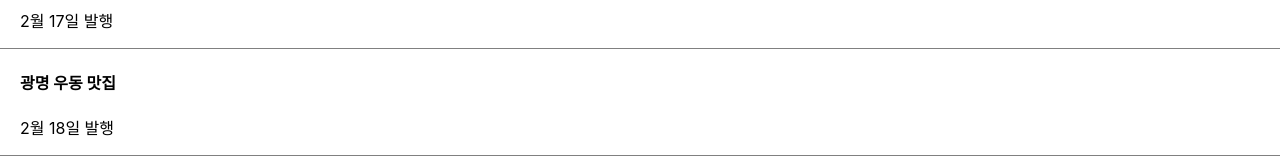
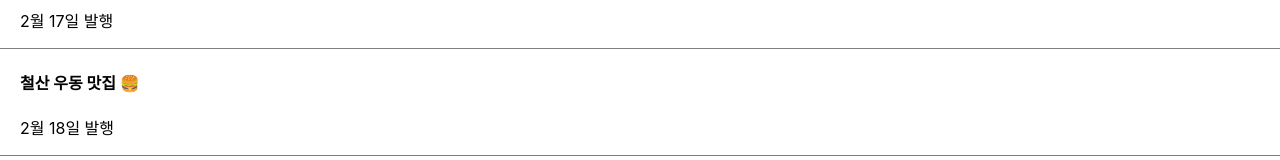
Before and after one commit to jsy8315/REACT_basic, a React (Create React App) app in the folder blog/: page / in a window 1280 px wide. Shown: the part 254-414 px from the top of the page. Built offline with nearby package versions, Linux system fonts and the light colour scheme.

Commit message:
Part01.05. 버튼에 기능개발을 해보자&리액트 state 변경하는 법_state변경은 state변경함수로_과제완료

```diff
--- a/blog/src/App.js
+++ b/blog/src/App.js
@@ -7,7 +7,7 @@ function App() {
 
   // 서버에서 가져왔다고 가정
   let post = "광명 우동 맛집";
-  let [글제목, b] = useState(['남자 코트 추천', "광명 우동 맛집", "파이도터 독학"])
+  let [글제목, b] = useState(['남자 코트 추천', "철산 우동 맛집", "파이도터 독학"])
   let [logo, setLogo] = useState('ReactBlog');
   let [좋아요, 좋아요변경] = useState(0);
 
@@ -24,7 +24,9 @@ function App() {
         <p>2월 17일 발행</p>
       </div>
       <div className='list'>
-        <h4>{글제목[1]}</h4>
+        <h4>
+          {글제목[1]} <span onClick={()=>b(['남자 코트 추천', "하안 우동 맛집", "파이도터 독학"])}>🍔</span>
+        </h4>
         <p>2월 18일 발행</p>
       </div>
       <div className='list'>
```
